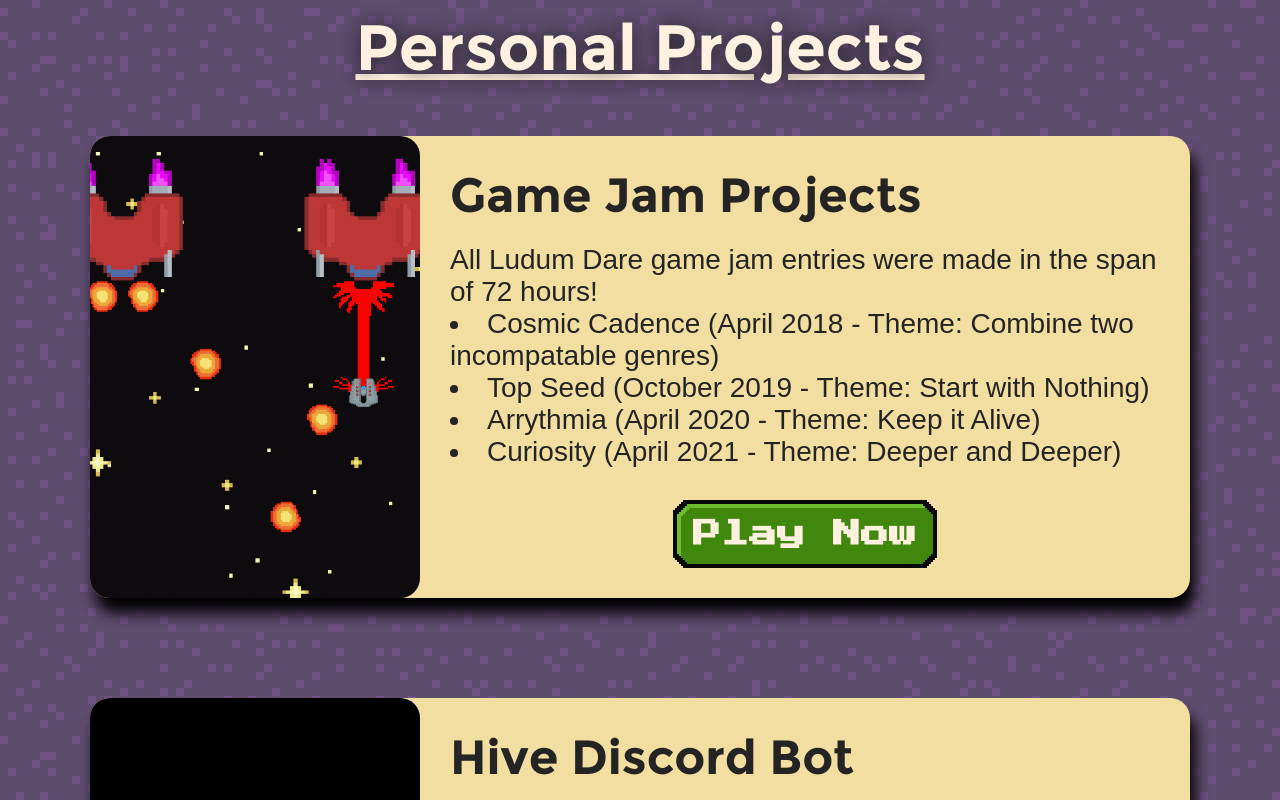
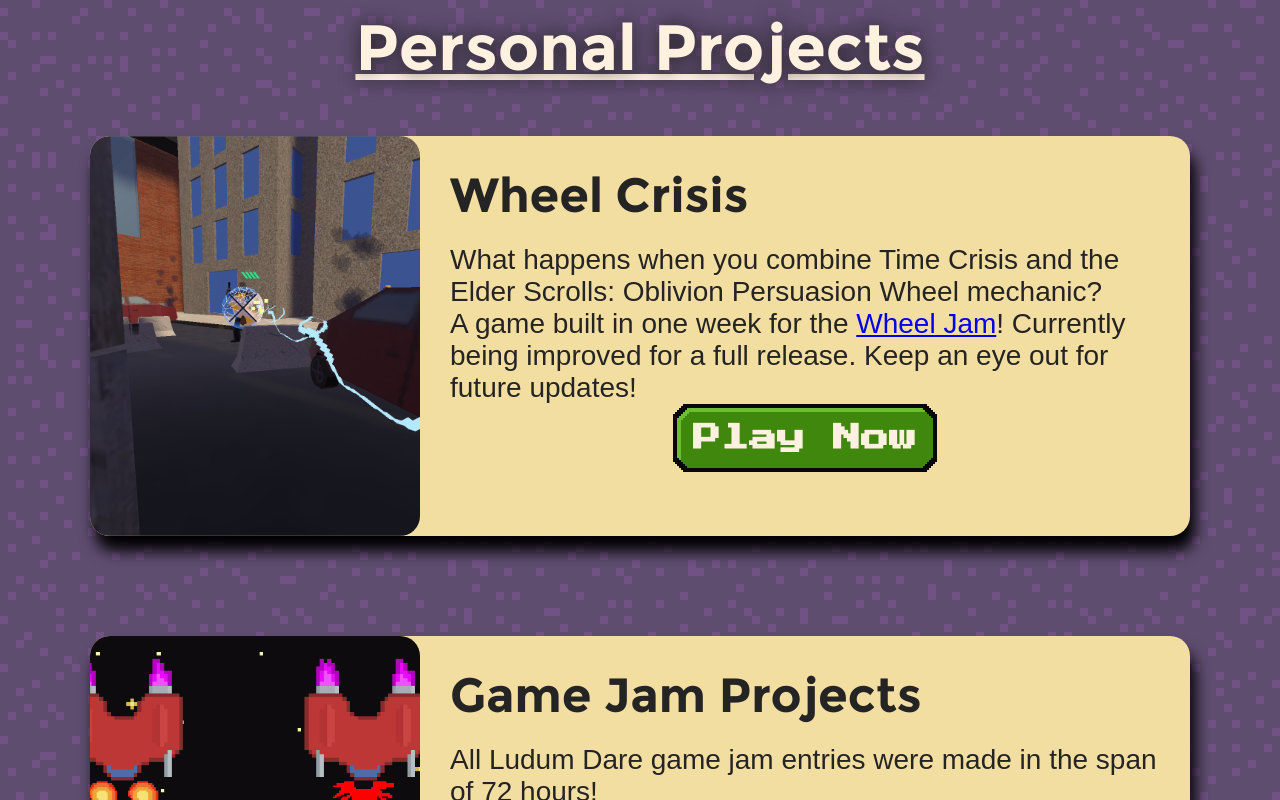
Before and after one commit to Bodaciouslycrazy/bodaciouslycrazy.github.io, a React (Create React App) app: page / in a window 1280 px wide. Shown: the part 2800-3600 px from the top of the page. Built offline with nearby package versions, Linux system fonts and the light colour scheme; a web font is replaced by a local one.

Commit message:
added WheelCrisis part

```diff
--- a/src/Projects.js
+++ b/src/Projects.js
@@ -3,6 +3,7 @@ import packratImage from "./assets/Packrat.png";
 import scrabbleImage from "./assets/ScrabbleVision.jpg";
 import highlandiaImage from "./assets/Highlandia.png";
 import cosmicCadenceImage from "./assets/CosmicCadence.png";
+import wheelCrisisImage from "./assets/WheelCrisis.png"
 import hiveBotImage from "./assets/HiveBot.png";
 import ActionButton from "./ActionButton";
 
@@ -68,6 +69,22 @@ const workProjects = [
 
 const personalProjects = [
     {
+        key: "wheelcrisis",
+        image: wheelCrisisImage,
+        content:
+        <>
+            <h2>Wheel Crisis</h2>
+            <p>
+                What happens when you combine Time Crisis and the Elder Scrolls: Oblivion Persuasion Wheel mechanic?
+                <br/>
+                A game built in one week for the <a href="https://itch.io/jam/wheeljam">Wheel Jam</a>! Currently being improved for a full release.
+                Keep an eye out for future updates!
+                <br/>
+                {ActionButton({text:"Play Now", link:"https://bodaciouslycrazy.itch.io/wheel-crisis"})}
+            </p>
+        </>
+    },
+    {
         key: "ludumdare",
         image: cosmicCadenceImage,
         content:
```
Also changed, not shown: src/assets/WheelCrisis.png (added).
